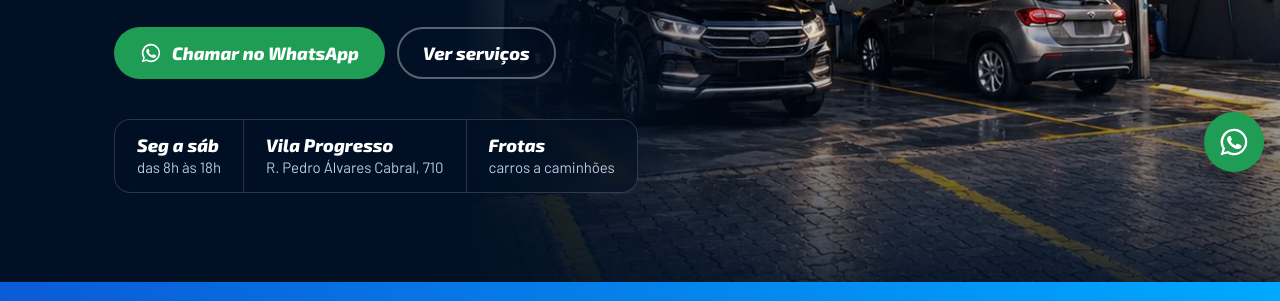
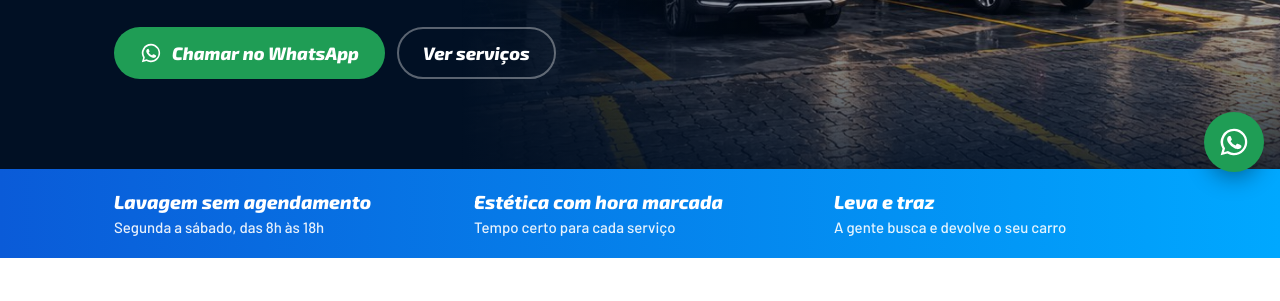
Before and after one commit to luhccardoso/lavaset-site, a plain HTML site: page index.html in a window 1280 px wide. Shown: the part 612-913 px from the top of the page. Drawn offline with Linux system fonts and the light colour scheme.

Commit message:
Remove o quadro de horário, endereço e frotas do topo
Co-Authored-By: Claude Opus 5.5 <noreply@anthropic.com>
Claude-Session: https://claude.ai/code/session_01K36f97MWTQDqA25aYEtVvX

```diff
--- a/index.html
+++ b/index.html
@@ -37,18 +37,12 @@
 .speed i{display:block;height:6px;border-radius:3px;background:var(--orange);transform:skewX(-24deg)}
 .speed i:nth-child(1){width:64px}.speed i:nth-child(2){width:96px}.speed i:nth-child(3){width:48px}
 .cta{display:flex;flex-wrap:wrap;gap:12px;margin-top:30px}
-.facts{display:grid;grid-template-columns:repeat(3,auto);justify-content:start;gap:0;margin:40px 0 0;padding:0;list-style:none;border:1px solid rgba(255,255,255,.16);border-radius:16px;background:rgba(1,16,36,.6);backdrop-filter:blur(8px);-webkit-backdrop-filter:blur(8px);width:max-content;max-width:100%}
-.facts li{padding:14px 22px;font-size:15px;color:#b9cbe4;line-height:1.3}
-.facts li+li{border-left:1px solid rgba(255,255,255,.16)}
-.facts b{display:block;color:#fff;font:800 italic 18px "Exo 2",sans-serif;margin-bottom:2px}
 @media(max-width:820px){
   .hero{display:block;min-height:0}
   .hero .bg{position:relative;width:100%;height:auto;aspect-ratio:4/3;-webkit-mask-image:linear-gradient(0deg,transparent 0,#000 30%);mask-image:linear-gradient(0deg,transparent 0,#000 30%)}
   .hero::after{display:none}
   .hero .wrap{margin-top:-64px;padding-top:0}
-  .facts{grid-template-columns:minmax(0,1fr);width:100%}
-  .facts li+li{border-left:0;border-top:1px solid rgba(255,255,255,.16)}
-}
+    }
 @media(prefers-reduced-motion:no-preference){.speed i{animation:zoom .8s cubic-bezier(.2,.8,.2,1) both}.speed i:nth-child(2){animation-delay:.08s}.speed i:nth-child(3){animation-delay:.16s}@keyframes zoom{from{transform:skewX(-24deg) translateX(-40px);opacity:0}}}
 
 /* promessas */
@@ -162,11 +156,6 @@
         <a class="btn btn-wa wa" href="https://wa.me/5515991240660" data-msg="Olá, Lavaset! Quero lavar meu carro. Vim pelo site."><svg><use href="#wa"/></svg>Chamar no WhatsApp</a>
         <a class="btn btn-ghost" href="#estetica">Ver serviços</a>
       </div>
-      <ul class="facts">
-        <li><b>Seg a sáb</b>das 8h às 18h</li>
-        <li><b>Vila Progresso</b>R. Pedro Álvares Cabral, 710</li>
-        <li><b>Frotas</b>carros a caminhões</li>
-      </ul>
     </div>
   </div>
 </header>
```
